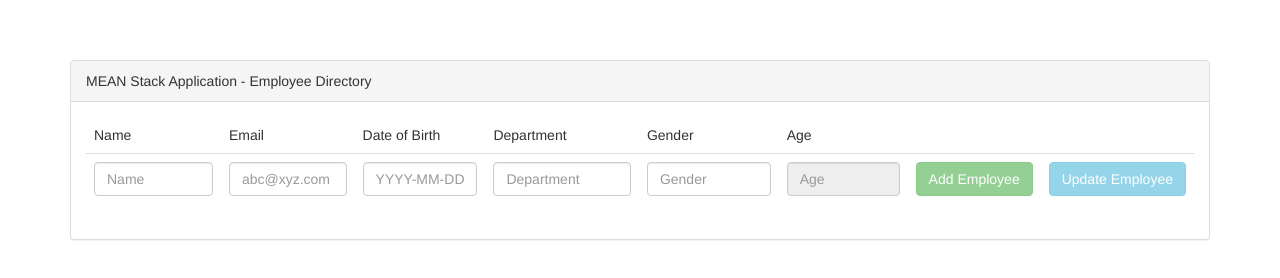
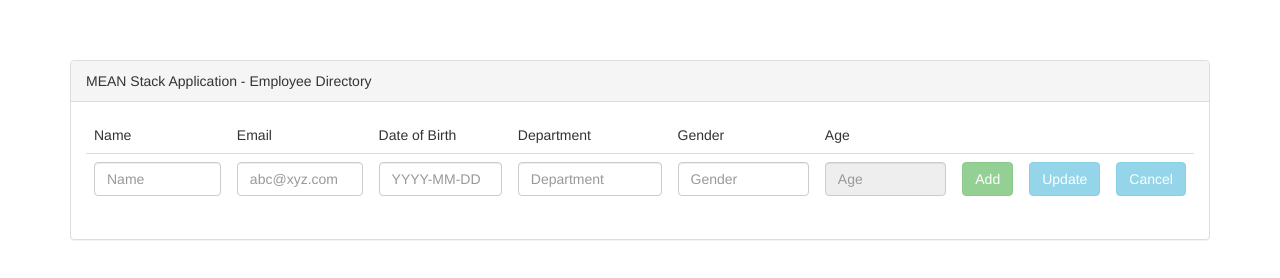
Before and after one commit to Astral02/EmployeeDirectory, a website: page index.html in a window 1280 px wide. Drawn offline with nearby package versions, Linux system fonts and the light colour scheme; no server answers.

Commit message:
adding cancel Button
Cancel button to cancel out the update or edit

```diff
--- a/index.html
+++ b/index.html
@@ -20,6 +20,10 @@
         });
       };
       updateView();
+      $scope.cancel = function(){
+        $scope.employee = {};
+        updateView();
+      };
       $scope.addEmployee = function () {
         $http.post('/createEmployee', $scope.employee).then(function (response) {
           updateView();
@@ -92,9 +96,12 @@
                   <input type="number" ng-model="employee.Age" disabled class="form-control" placeholder="Age" />
                 </td>
                 <td>
-                  <button class="btn btn-success btn-md" ng-disabled="employeeform.$invalid" ng-click="addEmployee()">Add Employee</button>
+                  <button class="btn btn-success btn-md" ng-disabled="employeeform.$invalid" ng-click="addEmployee()">Add</button>
                   <td>
-                    <button class="btn btn-info btn-md" ng-disabled="employeeform.$invalid" ng-click="updateEmployee()">Update Employee</button>
+                    <button class="btn btn-info btn-md" ng-disabled="employeeform.$invalid" ng-click="updateEmployee()">Update</button>
+                  </td>
+                  <td>
+                    <button class="btn btn-info btn-md" ng-disabled="employeeform.$invalid" ng-click="Cancel()">Cancel</button>
                   </td>
                 </td>
             </tr>
```
